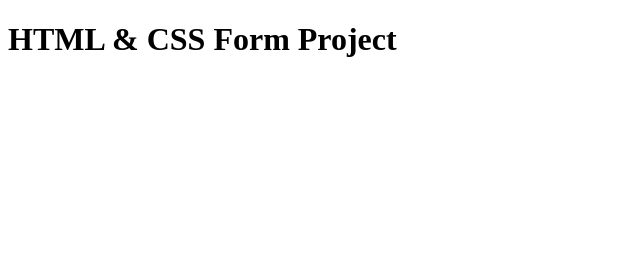
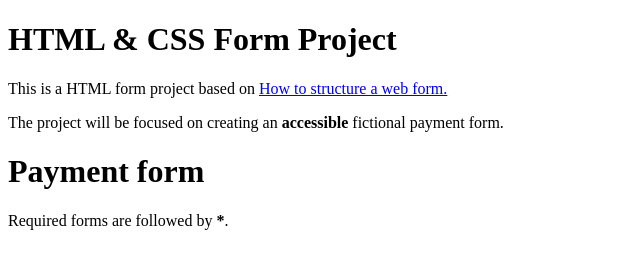
Before and after one commit to nogib001/HTML-and-CSS-Project-2, a plain HTML site: page index.html in a window 1280 px wide. Shown: the whole page, without its empty margins (0-640 px from the left). Drawn offline with Linux system fonts and the light colour scheme.

Commit message:
Decided on a project to pursue. Rewrote some of the previous code.

```diff
--- a/index.html
+++ b/index.html
@@ -1,5 +1,6 @@
 <!DOCTYPE html>
 <html lang="en">
+<!-- Keeping the HTML validated: https://validator.w3.org/#validate_by_input -->
     <head>
 
         <meta charset="UTF-8">
@@ -20,8 +21,20 @@
     </head>
     <body>
         <h1>HTML & CSS Form Project</h1>
-        <form id="form">
+        <p>This is a HTML form project based on
+        <a href="https://developer.mozilla.org/en-US/docs/Learn/Forms/How_to_structure_a_web_form">
+        How to structure a web form.</a>
+        </p>
+        <p>The project will be focused on creating an <strong>accessible</strong> fictional payment form.</p>
 
+        <form
+        id="form">
+        <h1>Payment form</h1>
+        <p>
+            Required forms are followed by
+            <strong><span aria-label="required">*</span></strong>.
+
+        </p>
         </form>
     </body>
 </html>
```
